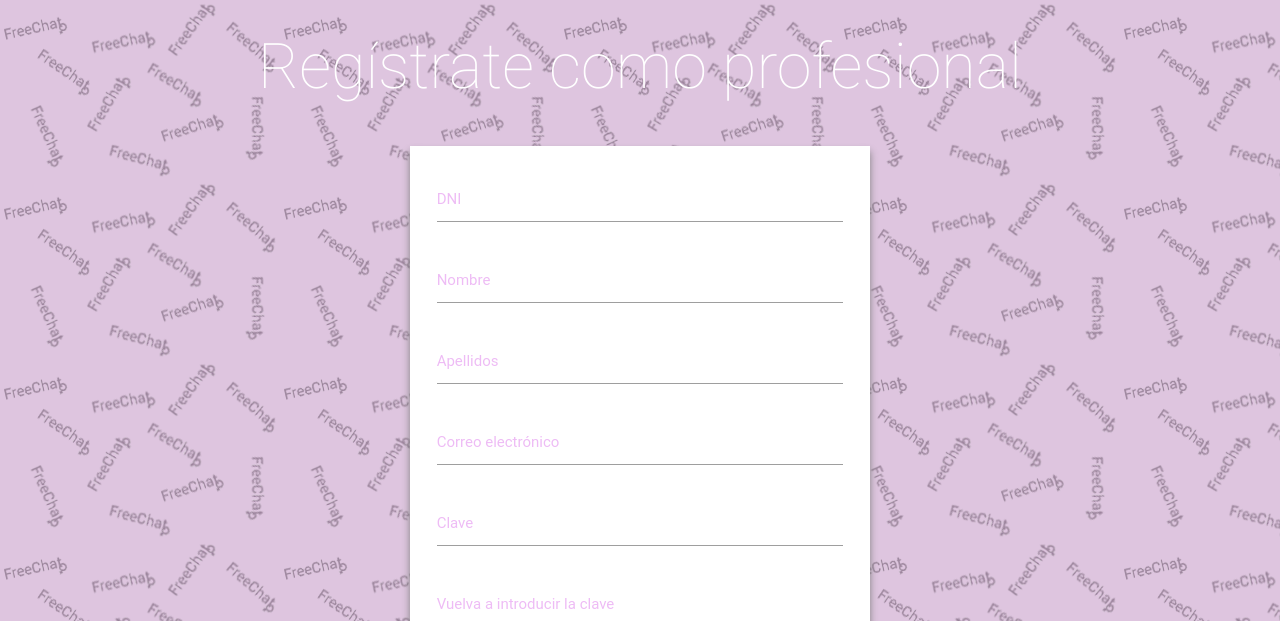
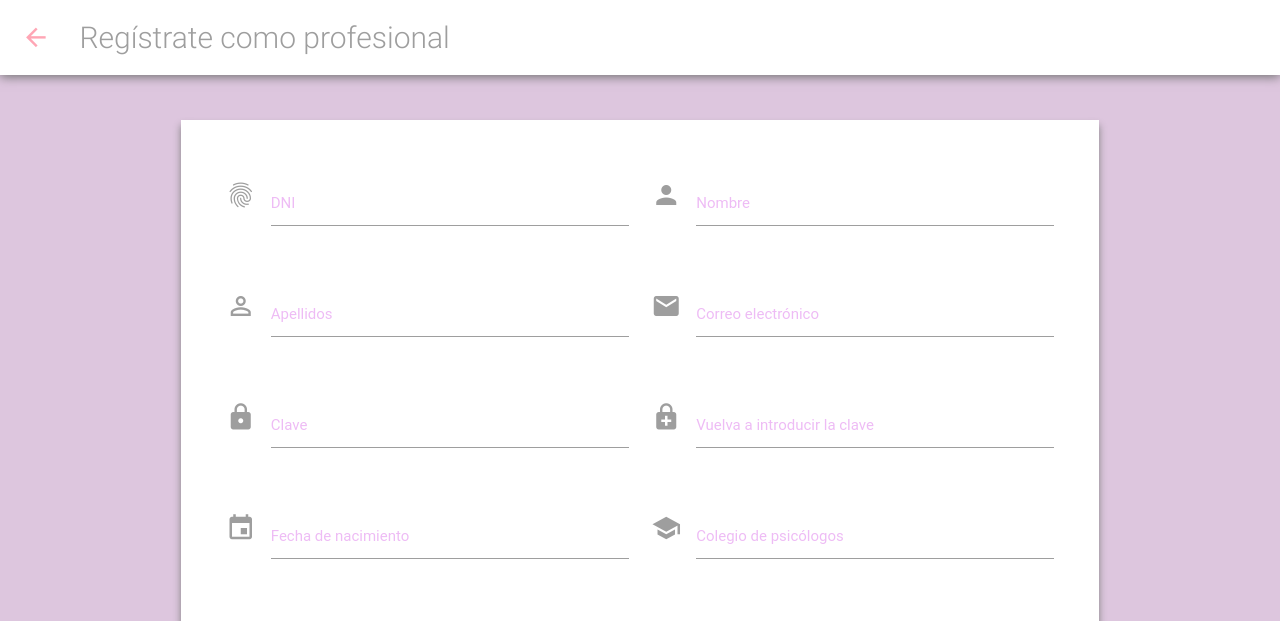
Before and after one commit to alvarocc97/freechat, a PHP site: page /registroProfesional.php in a window 1280 px wide. Shown: the top 621 px of the page. Run offline with PHP 8.4, Linux system fonts and the light colour scheme; some web fonts are replaced.

Commit message:
Responsive de página cargador de datos de prueba y remaquetación del registro de profesionales

```diff
--- a/css/configuracion.css
+++ b/css/configuracion.css
@@ -121,6 +121,9 @@
 .input-field .prefix.active {
     color: rgb(160, 43, 170);
 }
+input.file-path::placeholder {
+    color: #9e9e9e;
+}
 .switch label input[type=checkbox]:checked + .lever {
     background-color: rgb(160, 43, 170);
 }
--- a/css/registroProfesional.css
+++ b/css/registroProfesional.css
@@ -1,21 +1,47 @@
 body {
-    background-image:url("../img/fondoChat3.png");
-    background-repeat:repeat;
+    background-color: rgb(221,198,222);
+}
+
+header {
+    height:5em;
+    box-shadow: 0px 2px 10px rgb(114, 114, 114);
+    display:flex;
+    align-items: center;
+}
+
+header div {
+    margin-left:2em;
+}
+
+#flechaVolver {
+    color:rgb(255, 166, 181);
+    margin-top:-1em;
+    transform:scale(1.5);
+    padding-left:1em;
+    padding-right:1em;
+}
+
+#regTitulo {
+    margin-left:0.5em;
+    color:#9e9e9e;
+    font-size:2em;
+    font-weight: 300;
+}
+
+.container {
+    margin-top: 3em;
 }
 
 form {
-    background-color:white;
     box-shadow:0em .3em .5em grey;
-}
-
-h1 {
-    color:white;
-    font-weight: 200;
+    padding: 2em !important;
 }
 
 form>div {
     padding:1em;
+    margin-bottom: 0 !important;
 }
+
 
 .btn {
     background-color:rgb(160, 43, 170);
@@ -31,6 +57,9 @@
     border-bottom: 1px solid rgb(160, 43, 170);
     -webkit-box-shadow: 0 1px 0 0 rgb(160, 43, 170);
             box-shadow: 0 1px 0 0 rgb(160, 43, 170);
+}
+.input-field .prefix {
+    color: #9e9e9e;
 }
 .input-field .prefix.active {
     color: rgb(160, 43, 170);
@@ -85,3 +114,18 @@
 #profesionalStick {
     width: 1em;
 }
+
+@media screen and (max-width:431px) {
+    #regTitulo {
+        font-size: 1.5em;
+    }
+}
+
+@media screen and (max-width:345px) {
+    #regTitulo {
+        font-size: 1.2em;
+    }
+    #flechaVolver {
+        font-size: .5em;
+    }
+}
--- a/index.php
+++ b/index.php
@@ -64,7 +64,7 @@
                     <input type="password" id="claveReg2" name="claveReg2" size="20" maxlength="50" placeholder="Vuelve a introducir la clave" required title="Repite la clave para comprobar que no te has equivocado">
                     <img src="php/captcha.php" alt="CAPTCHA">
                     <input type="hidden" id="cadenaCaptchaReg" name="cadenaCaptchaReg" value=<?php echo $cadena; ?>>
-                    <input type="text" id="captchaReg" name="captchaReg" size="20" maxlength="12" placeholder="Introduce los caracteres que ves" required>
+                    <input type="text" id="captchaReg" name="captchaReg" size="20" maxlength="12" placeholder="Repite los caracteres" required>
                     <input type="submit" id="terminadoReg" name="terminadoReg" value="Terminado">
                     <a href="registroProfesional.php">¿Quieres unirte como profesional?</a>
                 </form>
--- a/registroProfesional.php
+++ b/registroProfesional.php
@@ -33,53 +33,76 @@
 
         $_SESSION["cadenaCaptcha"]=$cadena;
     ?>
+    <header class="row white">
+    <div class="col s12">
+            <a id="flechaVolver" href="index.php" class="waves-effect waves-light waves-purple btn-flat"><i class="material-icons">arrow_back</i></a>
+            <span id="regTitulo">Regístrate como profesional</span>
+        </div>
+    </header>
+    <main>
         <div class="container">
             <div class="row">
-            <h1 class="col s12 center-align">Regístrate como profesional</h1>
-        </div>
-        <div class="row" id="filaForm">
-            <form class="col s12 m6 push-m3" action="registroProfesional.php" method="post">
+                <form class="col s12 white" action="registroProfesional.php" method="post">
                     <div class="row">
-                    <div class="input-field col s12">
+                        <div class="input-field col s12 m6">
+                            <i class="material-icons prefix">fingerprint</i>
                             <label for="dni">DNI</label>
                             <input type="text" id="dni" name="dni" maxlength="10" required>
                         </div>
-                    <div class="input-field col s12">
+                        <div class="input-field col s12 m6">
+                            <i class="material-icons prefix">person</i>
                             <label for="nombre">Nombre</label>
                             <input type="text" id="nombre" name="nombre" maxlength="50" required>
                         </div>
-                    <div class="input-field col s12">
+                    </div>
+                    <div class="row">
+                        <div class="input-field col s12 m6">
+                            <i class="material-icons prefix">person_outline</i>
                             <label for="apellidos">Apellidos</label>
                             <input type="text" id="apellidos" name="apellidos" maxlength="250" required>
                         </div>
-                    <div class="input-field col s12">
+                        <div class="input-field col s12 m6">
+                            <i class="material-icons prefix">email</i>
                             <label for="email">Correo electrónico</label>
                             <input type="email" id="email" name="email" maxlength="50" required>
                         </div>
-                    <div class="input-field col s12">
+                    </div>
+                    <div class="row">
+                        <div class="input-field col s12 m6">
+                            <i class="material-icons prefix">lock</i>
                             <label for="clave">Clave</label>
                             <input type="password" id="clave" name="clave" maxlength="50" required>
                         </div>
-                    <div class="input-field col s12">
+                        <div class="input-field col s12 m6">
+                            <i class="material-icons prefix">enhanced_encryption</i>
                             <label for="clave2">Vuelva a introducir la clave</label>
                             <input type="password" id="clave2" name="clave2" maxlength="50" required>
                         </div>
-                    <div class="input-field col s12">
+                    </div>
+                    <div class="row">
+                        <div class="input-field col s12 m6">
+                            <i class="material-icons prefix">event</i>
                             <label for="fechaNacimiento">Fecha de nacimiento</label>
                             <input type="text" id="fechaNacimiento" name="fechaNacimiento" class="datepicker" required>
                         </div>
-                    <div class="input-field col s12">
+                        <div class="input-field col s12 m6">
+                            <i class="material-icons prefix">school</i>
                             <label for="colegioPsico">Colegio de psicólogos</label>
                             <input type="text" id="colegioPsico" name="colegioPsico" maxlength="100" required>
                         </div>
-                    <div class="input-field col s12 center-align">
+                    </div>
+                    <div class="row">
+                        <div class="input-field col s12 m6 center-align">
                             <img src="php/captcha.php" alt="CAPTCHA">
                         </div>
-                    <div class="input-field col s12">
-                        <label for="captcha">Introduzca los caracteres que ves</label>
+                        <div class="input-field col s12 m6">
+                            <i class="material-icons prefix">fiber_pin</i>
+                            <label for="captcha">Repite los caracteres</label>
                             <input type="hidden" id="cadenaCaptcha" name="cadenaCaptcha" value=<?php echo $cadena; ?>>
                             <input type="text" id="captcha" name="captcha" size="20" maxlength="12" required>
                         </div>
+                    </div>
+                    <div class="row">
                         <div class="input-field col s12 center-align">
                             <button class="btn waves-effect waves-light" type="submit" name="action">ACEPTAR
                                 <i class="material-icons right">done</i>
@@ -89,6 +112,7 @@
                 </form>
             </div>
         </div>
+    </main>
 
     <?php
         if(isset($_POST["dni"])) {
@@ -102,7 +126,6 @@
             $colegioPsico=$_POST["colegioPsico"];
             $cadenaCaptcha=$_POST["cadenaCaptcha"];
             $captcha=$_POST["captcha"];
-
             if($clave==$clave2) {
                 if($cadenaCaptcha==$captcha) {
                     if(preg_match("/^[0-9]{8}-[TRWAGMYFPDXBNJZSQVHLCKE]$/i",$dni)) {
```
Also changed, not shown: datos-prueba/index.css (+20 -0 lines). Lines whose indentation alone changed are shown as unchanged.
